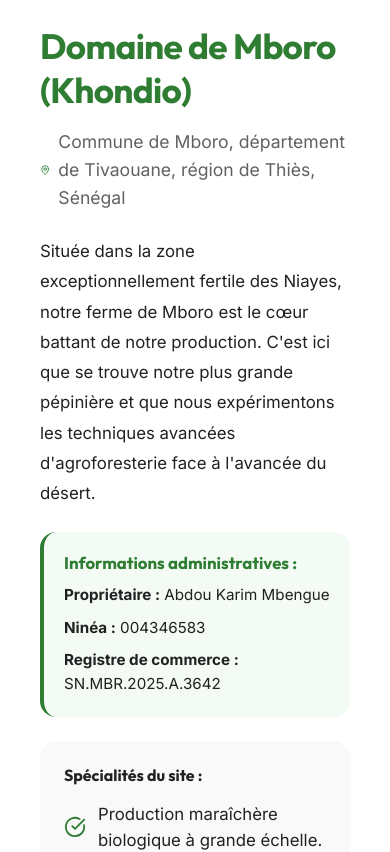
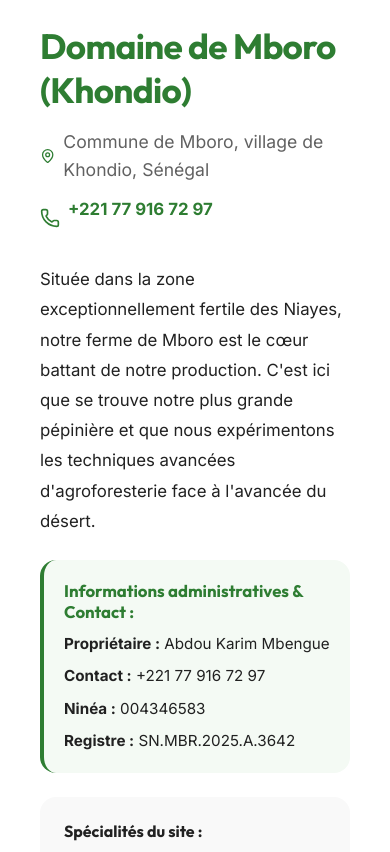
Before and after one commit to Metzo08/ferme-agroecologique-des-niayes, a React (Vite) app: page /farms in a window 390 px wide. Shown: the part 849-1701 px from the top of the page. Built offline with nearby package versions, Linux system fonts and the light colour scheme.

Commit message:
fix: update contact phone numbers for Ngaparou (76 656 55 86) and Mboro/Khondio (77 916 72 97)

```diff
--- a/src/components/Footer.jsx
+++ b/src/components/Footer.jsx
@@ -70,7 +70,7 @@ const Footer = () => {
           {/* Site Mboro */}
           <div>
             <h4 style={{ color: 'var(--primary-light)', marginBottom: '16px', fontSize: '1rem', display: 'flex', alignItems: 'center', gap: '8px' }}>
-              <span className="badge badge-mboro" style={{ margin: 0 }}>Mboro</span>
+              <span className="badge badge-mboro" style={{ margin: 0 }}>Mboro (Khondio)</span>
             </h4>
             <ul style={{ listStyle: 'none', padding: 0, display: 'flex', flexDirection: 'column', gap: '12px' }}>
               <li style={{ display: 'flex', gap: '10px', alignItems: 'flex-start', color: '#A0A0A0', fontSize: '0.9rem' }}>
@@ -78,11 +78,11 @@ const Footer = () => {
                 <span>Zone des Niayes, Village de Khondio, Mboro, Sénégal</span>
               </li>
               <li>
-                <a href="tel:+221771234567" style={{ display: 'flex', gap: '10px', alignItems: 'center', color: '#A0A0A0', fontSize: '0.9rem', transition: 'color 0.2s' }}
+                <a href="tel:+221779167297" style={{ display: 'flex', gap: '10px', alignItems: 'center', color: '#A0A0A0', fontSize: '0.9rem', transition: 'color 0.2s' }}
                    onMouseEnter={(e) => e.currentTarget.style.color = 'white'}
                    onMouseLeave={(e) => e.currentTarget.style.color = '#A0A0A0'}>
                   <Phone size={16} color="var(--primary)" />
-                  <span>+221 77 123 45 67</span>
+                  <span>+221 77 916 72 97</span>
                 </a>
               </li>
               <li>
@@ -107,11 +107,11 @@ const Footer = () => {
                 <span>Route de la Somone, Ngaparou, Petite-Côte, Sénégal</span>
               </li>
               <li>
-                <a href="tel:+221769876543" style={{ display: 'flex', gap: '10px', alignItems: 'center', color: '#A0A0A0', fontSize: '0.9rem', transition: 'color 0.2s' }}
+                <a href="tel:+221766565586" style={{ display: 'flex', gap: '10px', alignItems: 'center', color: '#A0A0A0', fontSize: '0.9rem', transition: 'color 0.2s' }}
                    onMouseEnter={(e) => e.currentTarget.style.color = 'white'}
                    onMouseLeave={(e) => e.currentTarget.style.color = '#A0A0A0'}>
                   <Phone size={16} color="var(--accent)" />
-                  <span>+221 76 987 65 43</span>
+                  <span>+221 76 656 55 86</span>
                 </a>
               </li>
               <li>
--- a/src/pages/Farms.jsx
+++ b/src/pages/Farms.jsx
@@ -2,7 +2,7 @@ import React, { useContext, useEffect } from 'react';
 import SEO from '../components/SEO';
 import { useLocation } from 'react-router-dom';
 import { AppContext } from '../context/AppContext';
-import { MapPin, CheckCircle, Leaf } from 'lucide-react';
+import { MapPin, CheckCircle, Leaf, Phone } from 'lucide-react';
 import MapLocation from '../components/MapLocation';
 
 const Farms = () => {
@@ -145,9 +145,14 @@ const Farms = () => {
                 <span className="badge badge-mboro" style={{ marginBottom: '24px', fontSize: '0.9rem', display: 'inline-block' }}>Site principal & production</span>
                 <h2 style={{ color: 'var(--primary)', marginBottom: '16px', fontSize: '2.2rem' }}>Domaine de Mboro (Khondio)</h2>
 
-                <div style={{ display: 'flex', alignItems: 'center', gap: '8px', color: 'var(--text-muted)', marginBottom: '24px', fontSize: '1.1rem' }}>
+                <div style={{ display: 'flex', alignItems: 'center', gap: '8px', color: 'var(--text-muted)', marginBottom: '12px', fontSize: '1.1rem' }}>
                   <MapPin size={22} color="var(--primary)" />
-                  <span>Commune de Mboro, département de Tivaouane, région de Thiès, Sénégal</span>
+                  <span>Commune de Mboro, village de Khondio, Sénégal</span>
+                </div>
+
+                <div style={{ display: 'flex', alignItems: 'center', gap: '8px', color: 'var(--primary)', marginBottom: '24px', fontSize: '1.05rem', fontWeight: 700 }}>
+                  <Phone size={20} color="var(--primary)" />
+                  <a href="tel:+221779167297" style={{ color: 'var(--primary)', textDecoration: 'none' }}>+221 77 916 72 97</a>
                 </div>
 
                 <p style={{ marginBottom: '24px', lineHeight: 1.8, fontSize: '1.05rem', color: 'var(--text-charcoal)' }}>
@@ -155,11 +160,12 @@ const Farms = () => {
                 </p>
 
                 <div style={{ backgroundColor: '#F4FAF4', padding: '20px', borderRadius: 'var(--radius-md)', marginBottom: '24px', fontSize: '0.95rem', borderLeft: '4px solid var(--primary)' }}>
-                  <h4 style={{ marginBottom: '10px', color: 'var(--primary)', fontSize: '1.05rem' }}>Informations administratives :</h4>
+                  <h4 style={{ marginBottom: '10px', color: 'var(--primary)', fontSize: '1.05rem' }}>Informations administratives & Contact :</h4>
                   <div style={{ display: 'grid', gridTemplateColumns: 'repeat(auto-fit, minmax(200px, 1fr))', gap: '8px', color: 'var(--text-charcoal)' }}>
                     <div><strong>Propriétaire :</strong> Abdou Karim Mbengue</div>
+                    <div><strong>Contact :</strong> +221 77 916 72 97</div>
                     <div><strong>Ninéa :</strong> 004346583</div>
-                    <div><strong>Registre de commerce :</strong> SN.MBR.2025.A.3642</div>
+                    <div><strong>Registre :</strong> SN.MBR.2025.A.3642</div>
                   </div>
                 </div>
 
@@ -264,9 +270,14 @@ const Farms = () => {
                 <span className="badge badge-ngaparou" style={{ marginBottom: '24px', fontSize: '0.9rem', display: 'inline-block' }}>Site touristique & aménagements</span>
                 <h2 style={{ color: 'var(--accent)', marginBottom: '16px', fontSize: '2.2rem' }}>Oasis de Ngaparou (Mbour)</h2>
 
-                <div style={{ display: 'flex', alignItems: 'center', gap: '8px', color: 'var(--text-muted)', marginBottom: '32px', fontSize: '1.1rem' }}>
+                <div style={{ display: 'flex', alignItems: 'center', gap: '8px', color: 'var(--text-muted)', marginBottom: '12px', fontSize: '1.1rem' }}>
                   <MapPin size={22} color="var(--accent)" />
-                  <span>Petite-Côte, Sénégal</span>
+                  <span>Route de la Somone, Ngaparou, Petite-Côte, Sénégal</span>
+                </div>
+
+                <div style={{ display: 'flex', alignItems: 'center', gap: '8px', color: 'var(--accent)', marginBottom: '24px', fontSize: '1.05rem', fontWeight: 700 }}>
+                  <Phone size={20} color="var(--accent)" />
+                  <a href="tel:+221766565586" style={{ color: 'var(--accent)', textDecoration: 'none' }}>+221 76 656 55 86</a>
                 </div>
 
                 <p style={{ marginBottom: '32px', lineHeight: 1.8, fontSize: '1.05rem', color: 'var(--text-charcoal)' }}>
```
